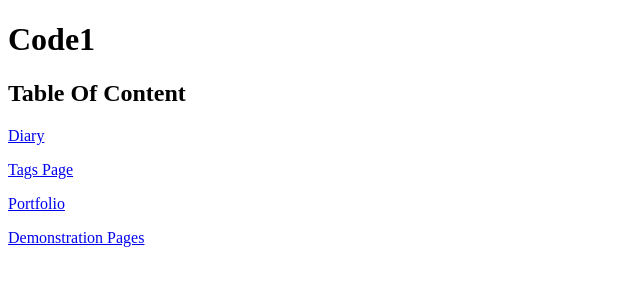
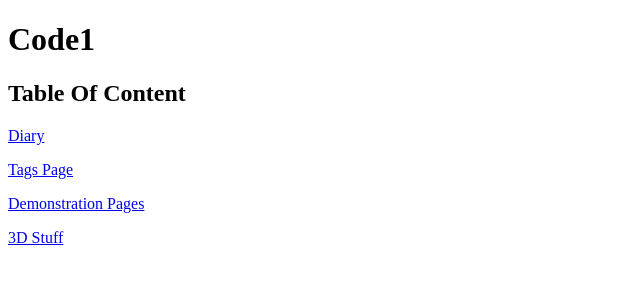
Before and after one commit to M00St4r/Code1, a plain HTML site: page index.html in a window 1280 px wide. Shown: the whole page, without its empty margins (0-640 px from the left). Drawn offline with Linux system fonts and the light colour scheme.

Commit message:
add link to 3D page

```diff
--- a/index.html
+++ b/index.html
@@ -18,7 +18,8 @@
     <h2>Table Of Content</h2>
     <p><a href="Diary.md">Diary</a></p>
     <p><a href="HTML/TagsHTML/main.html">Tags Page</a></p>
-    <p><a href="Portfoliopage/index.html">Portfolio</a></p>
+    <!--<p><a href="Portfoliopage/index.html">Portfolio</a></p>-->
     <p><a href="Files/demopage.html">Demonstration Pages</a></p>
+    <p><a href="3D_Test_Proj/index.html">3D Stuff</a></p>
 </body>
 </html>
```
